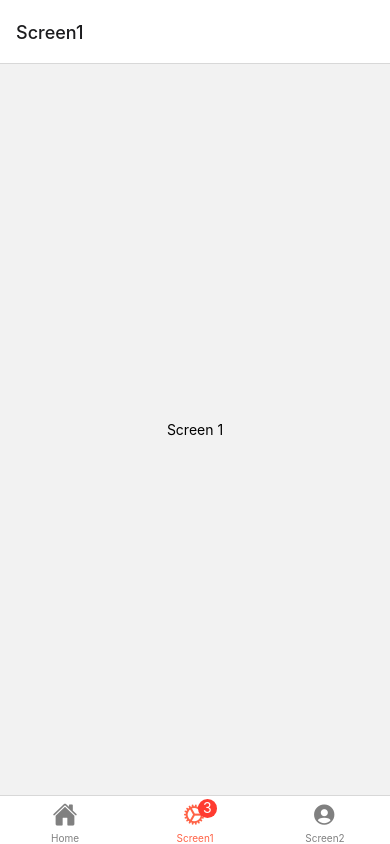
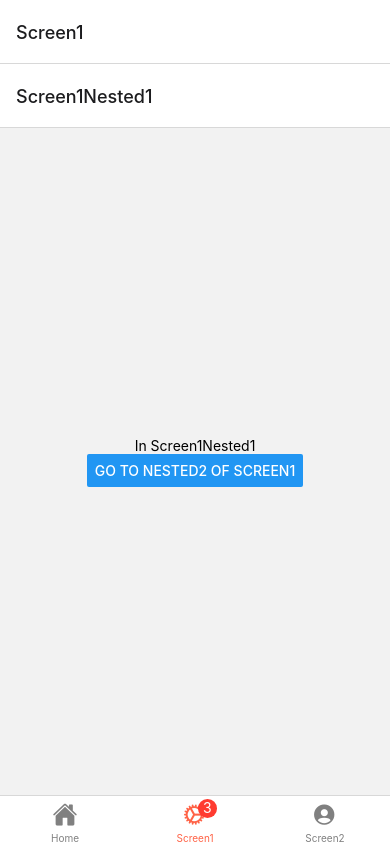
Before and after one commit to abhidatta0/react-nativation-v6-template, a React Native app: screen /Screen1 in a window 390 px wide. Built offline with nearby package versions, Linux system fonts and the light colour scheme.

Commit message:
⚡️ added a nested navigator inside Screen1

```diff
--- a/src/screens/Screen1.tsx
+++ b/src/screens/Screen1.tsx
@@ -1,20 +1,32 @@
 import React from 'react';
-import {View, Text, Button, StyleSheet, TouchableOpacity} from 'react-native';
+import { StyleSheet } from 'react-native';
+import {createNativeStackNavigator} from '@react-navigation/native-stack';
 
-const Screen1=  ()=>{
+import Screen1Nested1 from './Screen1Nested1';
+import Screen1Nested2 from './Screen1Nested2';
+
+export type Stack1ParamList = {
+  Screen1Nested1: undefined,
+  Screen1Nested2: undefined,
+}
+
+const Screen1Stack = createNativeStackNavigator<Stack1ParamList>();
+
+const Screen1 = ()=>{
     return (
-    <View style={styles.container}>
-      <Text>Screen 1</Text>
-    </View>
+      <Screen1Stack.Navigator initialRouteName='Screen1Nested1'>
+        <Screen1Stack.Screen name="Screen1Nested1" component={Screen1Nested1} />
+        <Screen1Stack.Screen name="Screen1Nested2" component={Screen1Nested2} />
+      </Screen1Stack.Navigator>
     )
 }
 
 const styles = StyleSheet.create({
-    container:{
-      flex: 1,
-      justifyContent: 'center',
-      alignItems: 'center'
-    }
+  container:{
+    flex: 1,
+    justifyContent: 'center',
+    alignItems: 'center'
+  }
 })
 
 export default Screen1;
--- /dev/null
+++ b/src/screens/Screen1Nested1.tsx
@@ -0,0 +1,28 @@
+import React from 'react';
+import {View, Text, Button, StyleSheet} from 'react-native';
+import type {NativeStackScreenProps}  from  '@react-navigation/native-stack';
+import {Stack1ParamList} from './Screen1';
+
+type Props = NativeStackScreenProps<Stack1ParamList,'Screen1Nested1'>;
+
+const Screen1Nested1 = ({navigation}:Props)=>{
+    const handleNavigation = (screenName: keyof Stack1ParamList)=>{
+       navigation.navigate(screenName);
+    }
+    return (
+        <View style={styles.container}>
+            <Text>In Screen1Nested1</Text>
+            <Button title='Go to Nested2 of Screen1' onPress={()=>handleNavigation('Screen1Nested2')} />
+        </View>
+    )
+}
+
+export default Screen1Nested1;
+
+const styles = StyleSheet.create({
+    container:{
+      flex: 1,
+      justifyContent: 'center',
+      alignItems: 'center',
+    }
+})
--- /dev/null
+++ b/src/screens/Screen1Nested2.tsx
@@ -0,0 +1,28 @@
+import React from 'react';
+import {View, Text, Button, StyleSheet} from 'react-native';
+import type {NativeStackScreenProps}  from  '@react-navigation/native-stack';
+import {Stack1ParamList} from './Screen1';
+
+type Props = NativeStackScreenProps<Stack1ParamList,'Screen1Nested2'>;
+
+const Screen1Nested2 = ({navigation}:Props)=>{
+    const handleNavigation = (screenName: keyof Stack1ParamList)=>{
+        navigation.navigate(screenName);
+    }
+    return (
+        <View style={styles.container}>
+            <Text>In Screen2Nested1</Text>
+            <Button title='Go to Nested1 of Screen1' onPress={()=>handleNavigation('Screen1Nested1')} />
+        </View>
+    )
+}
+
+export default Screen1Nested2;
+
+const styles = StyleSheet.create({
+    container:{
+      flex: 1,
+      justifyContent: 'center',
+      alignItems: 'center',
+    }
+})
```
